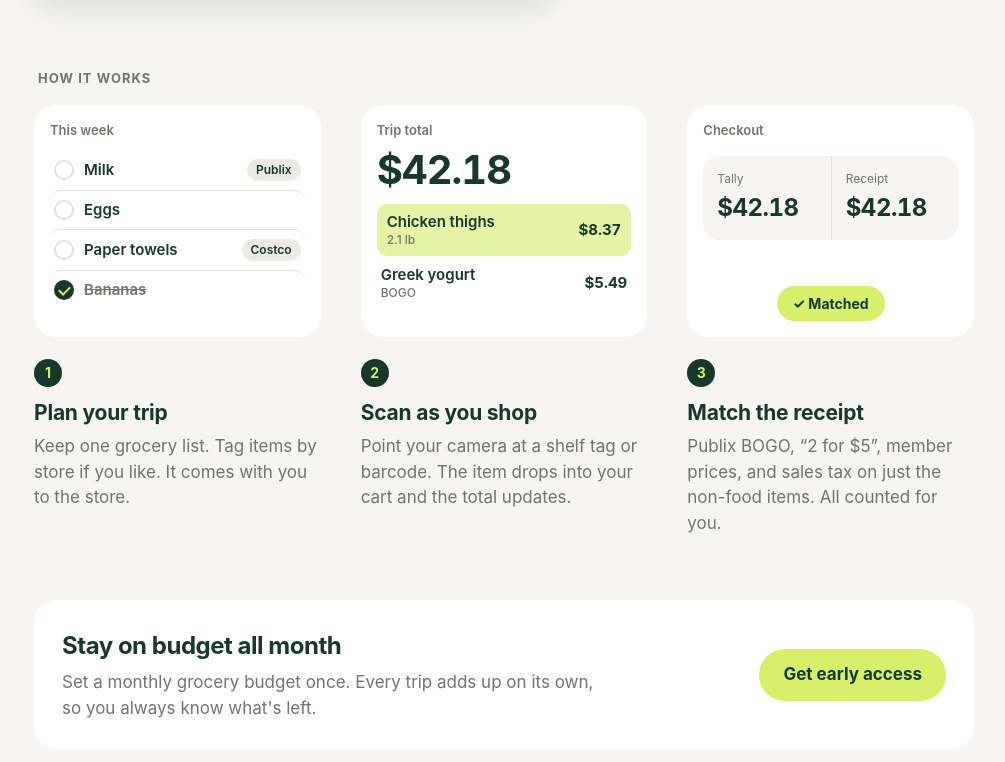
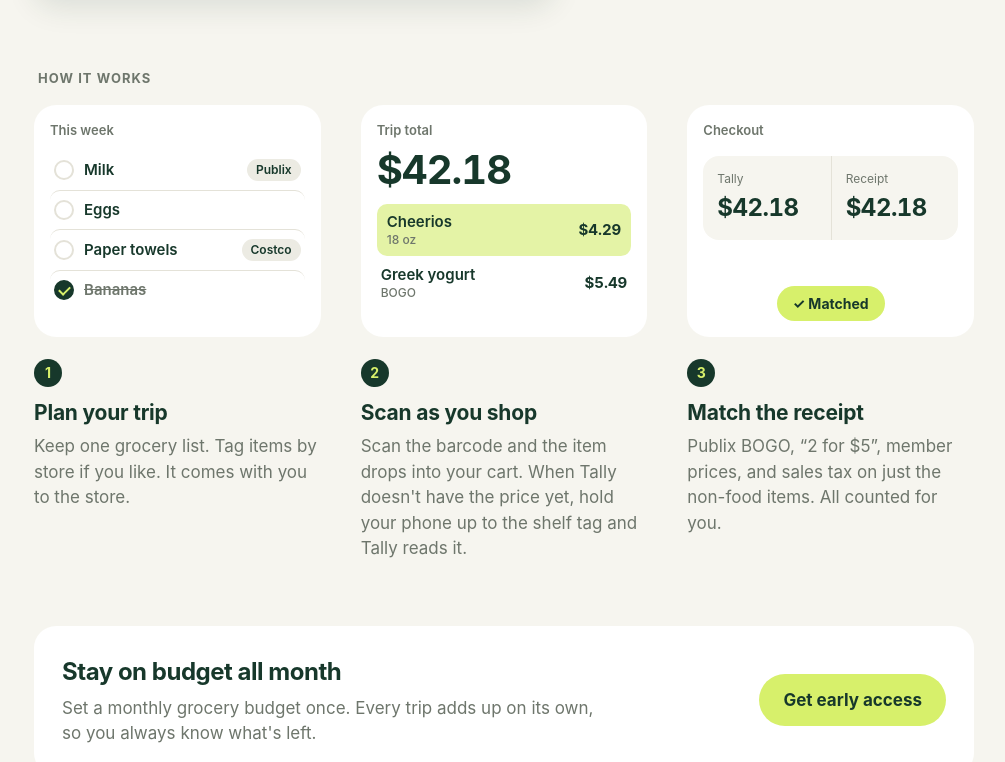
Before and after one commit to christiantallyapp/tally-site, a plain HTML site: page index.html in a window 1280 px wide. Shown: the part 590-1352 px from the top of the page, without its empty margins (136-1141 px from the left). Drawn offline with Linux system fonts and the light colour scheme.

Commit message:
Lead step 2 with the barcode; shelf tag when there's no price yet
Co-Authored-By: Claude Opus 5.5 <noreply@anthropic.com>

```diff
--- a/index.html
+++ b/index.html
@@ -56,13 +56,13 @@
           <div class="mini-head">Trip total</div>
           <div class="mini-total money">$42.18</div>
           <div class="mini-list">
-            <div class="mini-row glow"><span>Chicken thighs<small>2.1 lb</small></span><b class="money">$8.37</b></div>
+            <div class="mini-row glow"><span>Cheerios<small>18 oz</small></span><b class="money">$4.29</b></div>
             <div class="mini-row"><span>Greek yogurt<small>BOGO</small></span><b class="money">$5.49</b></div>
           </div>
         </div>
         <span class="num">2</span>
         <h3>Scan as you shop</h3>
-        <p>Point your camera at a shelf tag or barcode. The item drops into your cart and the total updates.</p>
+        <p>Scan the barcode and the item drops into your cart. When Tally doesn't have the price yet, hold your phone up to the shelf tag and Tally reads it.</p>
       </li>
       <li>
         <div class="art card" aria-hidden="true">
```
